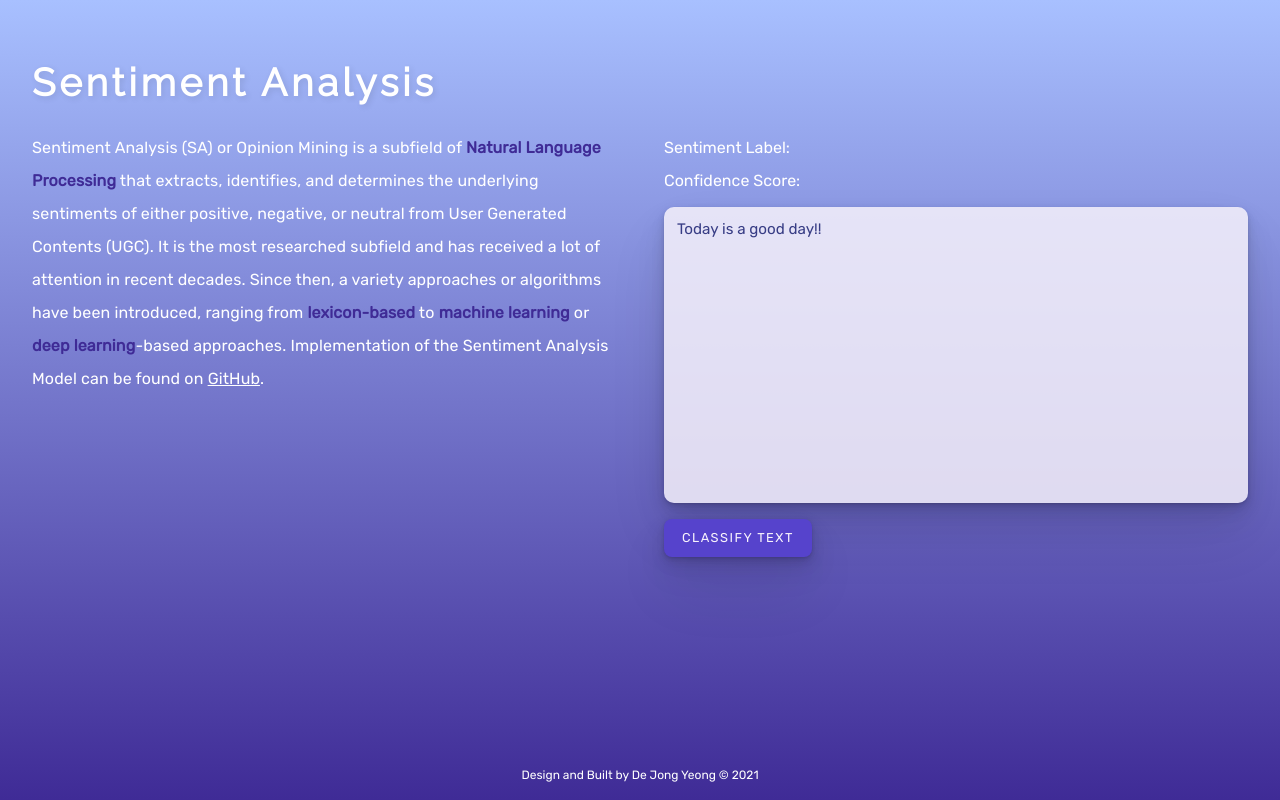
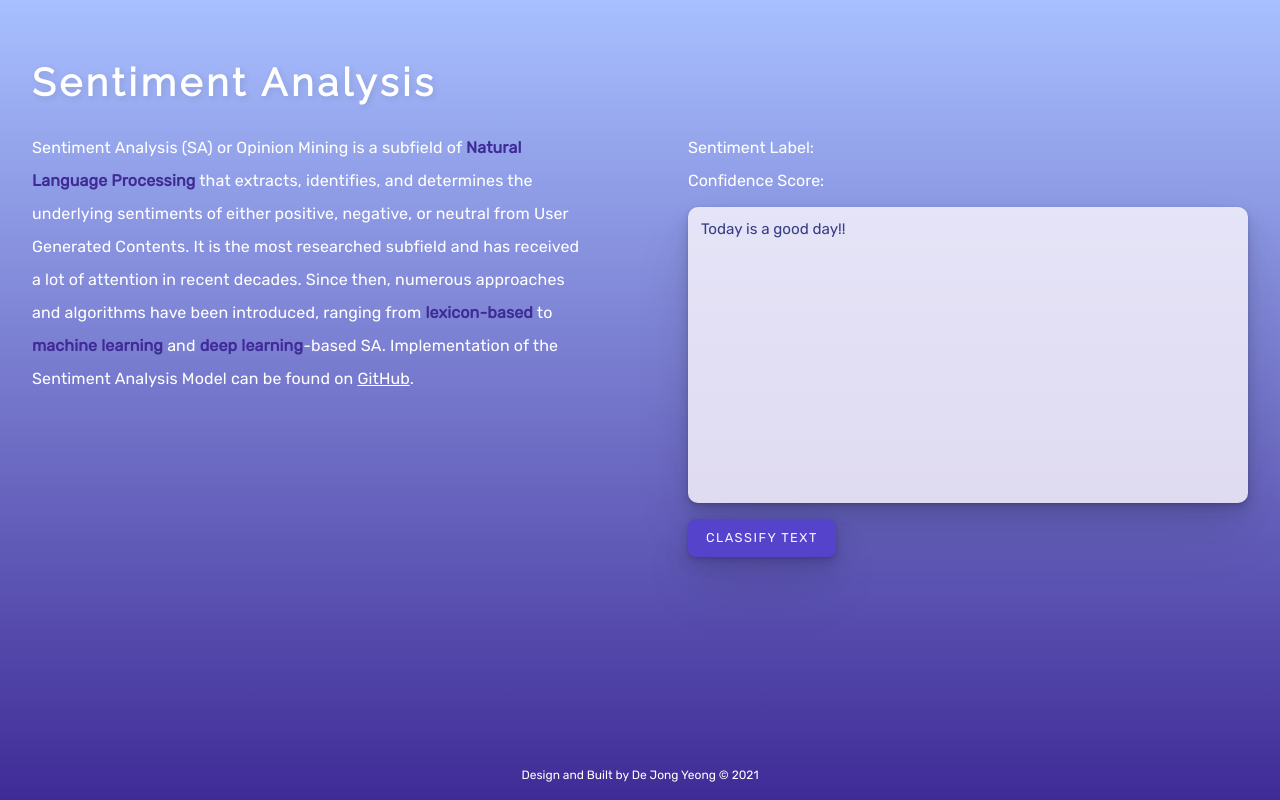
Before and after one commit to dejongyeong/nlp-web-app, a React (Create React App) app in the folder nlp-client/: page / in a window 1280 px wide. Built offline with nearby package versions, Linux system fonts and the light colour scheme; a web font is replaced by a local one.

Commit message:
minor changes on css and main text
todo - will need to add more text to main body

```diff
--- a/nlp-client/src/App.css
+++ b/nlp-client/src/App.css
@@ -22,7 +22,7 @@
 
 .App__Context {
   display: grid;
-  grid-gap: 3rem;
+  grid-gap: 6rem;
   grid-template-columns: 1fr 1fr;
   width: 100%;
 }
@@ -30,7 +30,7 @@
 .App__Context > .App__Description > p {
   font-family: 'Rubik', sans-serif;
   font-weight: 400;
-  font-size: clamp(0.9rem, 1rem, 1.2rem);
+  font-size: clamp(0.9rem, 1rem, 1.05rem);
   color: #ffffff;
   line-height: 33px;
   letter-spacing: 0.15px;
@@ -43,7 +43,7 @@
 .App__Context > .App__Description > p > a {
   font-family: 'Rubik', sans-serif;
   font-weight: 400;
-  font-size: clamp(0.9rem, 1rem, 1.2rem);
+  font-size: clamp(0.9rem, 1rem, 1.05rem);
   color: #ffffff;
   line-height: 33px;
   letter-spacing: 0.15px;
--- a/nlp-client/src/App.js
+++ b/nlp-client/src/App.js
@@ -42,13 +42,13 @@ const App = function mainApp() {
             Sentiment Analysis (SA) or Opinion Mining is a subfield of{" "}
             <strong>Natural Language Processing</strong> that extracts,
             identifies, and determines the underlying sentiments of either
-            positive, negative, or neutral from User Generated Contents (UGC).
-            It is the most researched subfield and has received a lot of
-            attention in recent decades. Since then, a variety approaches or
-            algorithms have been introduced, ranging from{" "}
-            <strong>lexicon-based</strong> to <strong>machine learning</strong>{" "}
-            or <strong>deep learning</strong>-based approaches. Implementation
-            of the Sentiment Analysis Model can be found on{" "}
+            positive, negative, or neutral from User Generated Contents. It is
+            the most researched subfield and has received a lot of attention in
+            recent decades. Since then, numerous approaches and algorithms have
+            been introduced, ranging from <strong>lexicon-based</strong> to{" "}
+            <strong>machine learning</strong> and <strong>deep learning</strong>
+            -based SA. Implementation of the Sentiment Analysis Model can be
+            found on{" "}
             <a
               href="https://github.com/dejongyeong/nlp-web-app/blob/ml-model/model/sentiment-analysis.ipynb"
               target="_blank"
```
